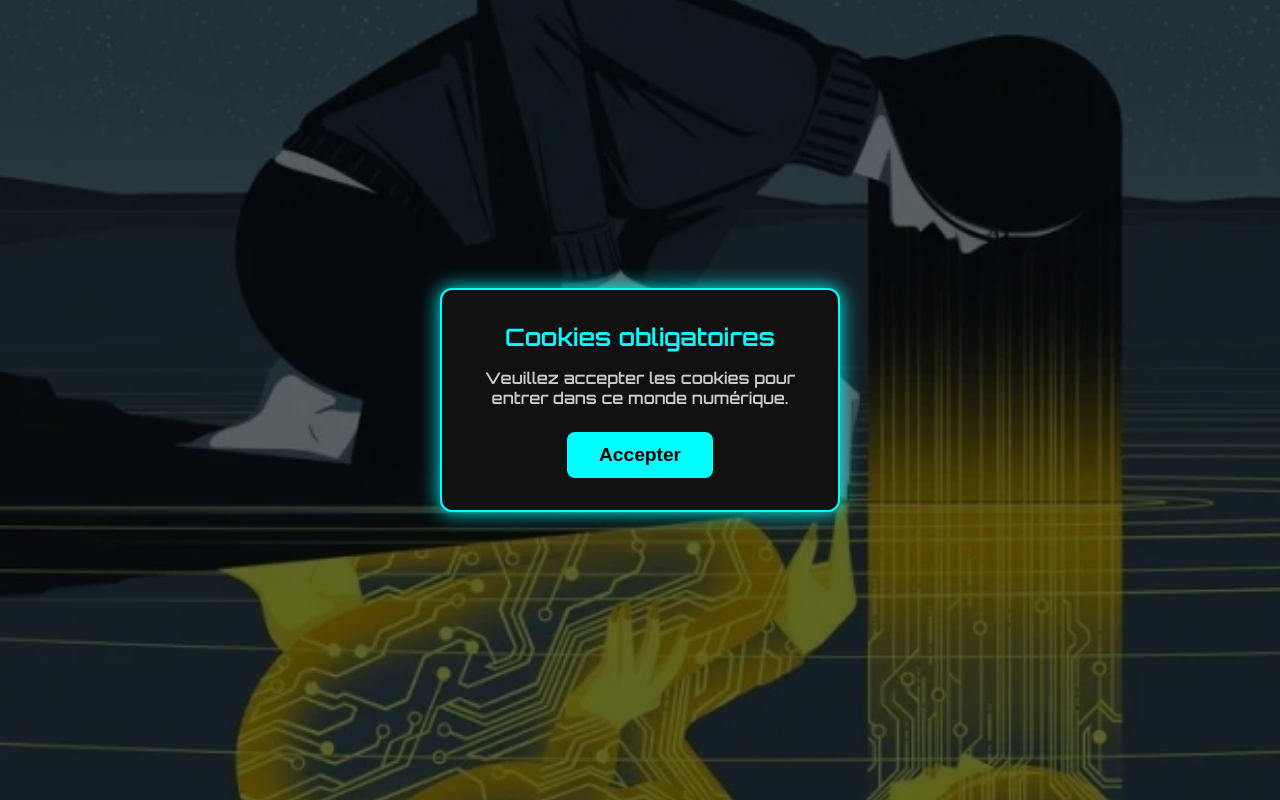
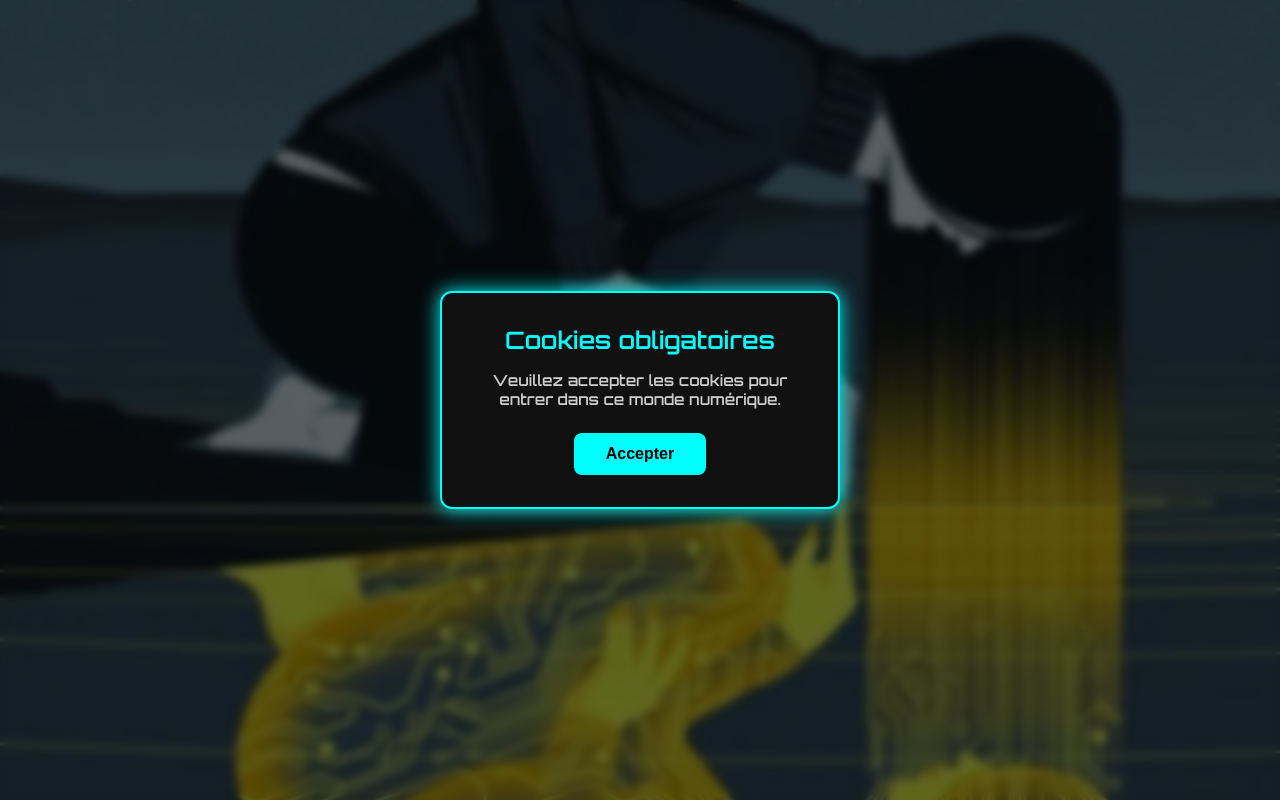
Before and after one commit to eliottzdg/lafindelindividu, a plain HTML site: page index.html in a window 1280 px wide. Drawn offline with Linux system fonts and the light colour scheme.

Commit message:
Add files via upload

```diff
--- a/index.html
+++ b/index.html
@@ -4,11 +4,7 @@
   <meta charset="UTF-8">
   <meta name="viewport" content="width=device-width, initial-scale=1.0">
   <title>La fin de l'individu</title>
-
-  <!-- Google Fonts -->
   <link href="https://fonts.googleapis.com/css2?family=Orbitron:wght@600&display=swap" rel="stylesheet">
-
-  <!-- CSS Inline Style -->
   <style>
     * {
       margin: 0;
@@ -16,41 +12,28 @@
       box-sizing: border-box;
     }
 
-    body {
+    html, body {
+      height: 100%;
       font-family: 'Orbitron', sans-serif;
-      height: 100%;
-      background-color: #000;
-      color: #0ff;
       overflow: hidden;
     }
 
-    html, body {
-      height: 100%;
+    body {
+      background: #000;
+      background-image: url('final.jpg');
+      background-size: cover;
+      background-position: center;
+      background-repeat: no-repeat;
     }
 
-    /* Fond d'écran */
-    .background {
-      position: fixed;
-      top: 0;
-      left: 0;
-      right: 0;
-      bottom: 0;
-      background: url('final.jpg') center/cover no-repeat;
-      z-index: -2;
+    .overlay {
+      position: absolute;
+      inset: 0;
+      background: rgba(0, 0, 0, 0.6);
+      backdrop-filter: blur(4px);
+      z-index: 1;
     }
 
-    /* Overlay sombre */
-    .overlay {
-      position: fixed;
-      top: 0;
-      left: 0;
-      right: 0;
-      bottom: 0;
-      background: rgba(0, 0, 0, 0.6);
-      z-index: -1;
-    }
-
-    /* Modal de Cookies */
     .cookie-modal {
       position: absolute;
       top: 50%;
@@ -58,13 +41,13 @@
       transform: translate(-50%, -50%);
       background: #111;
       padding: 2rem;
-      width: 80%;
+      width: 90%;
       max-width: 400px;
       text-align: center;
       border: 2px solid #0ff;
       box-shadow: 0 0 20px #0ff;
+      z-index: 2;
       border-radius: 12px;
-      z-index: 2;
     }
 
     .cookie-modal h2 {
@@ -74,20 +57,20 @@
 
     .cookie-modal p {
       color: #ccc;
-      font-size: 1rem;
-      margin-bottom: 1.5rem;
+      font-size: 0.95rem;
     }
 
     .cookie-modal button {
+      margin-top: 1.5rem;
+      padding: 0.75rem 2rem;
       background-color: #0ff;
       color: #000;
       font-weight: bold;
       border: none;
-      padding: 0.75rem 2rem;
-      font-size: 1.2rem;
+      border-radius: 8px;
       cursor: pointer;
-      border-radius: 8px;
-      transition: all 0.3s;
+      font-size: 1rem;
+      transition: 0.3s;
     }
 
     .cookie-modal button:hover {
@@ -95,7 +78,6 @@
       box-shadow: 0 0 12px #0ff;
     }
 
-    /* Contenu principal */
     .main-content {
       display: none;
       position: absolute;
@@ -103,24 +85,13 @@
       left: 50%;
       transform: translateX(-50%);
       text-align: center;
+      z-index: 2;
       color: #0ff;
-      z-index: 1;
       text-shadow: 0 0 8px #0ff;
-      animation: fadeIn 1s ease-out;
-    }
-
-    @keyframes fadeIn {
-      from {
-        opacity: 0;
-        transform: translateY(20px);
-      }
-      to {
-        opacity: 1;
-        transform: translateY(0);
-      }
     }
 
     .main-content .button {
+      margin-top: 1.5rem;
       padding: 1rem 2rem;
       font-size: 1.5rem;
       border: 2px solid #0ff;
@@ -139,38 +110,32 @@
 
     .main-content .ref {
       margin-top: 1rem;
-      font-size: 1rem;
+      font-size: 0.9rem;
       color: #ccf;
-      font-style: italic;
+      text-shadow: none;
     }
 
-    /* Réactivité mobile */
     @media (max-width: 600px) {
-      .cookie-modal {
-        width: 90%;
-      }
-
       .main-content .button {
         font-size: 1.2rem;
         padding: 0.8rem 1.5rem;
       }
+
+      .cookie-modal {
+        width: 90%;
+      }
     }
   </style>
 </head>
-
 <body>
-  <!-- Fond d'écran et overlay -->
-  <div class="background"></div>
   <div class="overlay"></div>
 
-  <!-- Modal de Cookies -->
   <div class="cookie-modal" id="cookieModal">
     <h2>Cookies obligatoires</h2>
     <p>Veuillez accepter les cookies pour entrer dans ce monde numérique.</p>
     <button onclick="acceptCookies()">Accepter</button>
   </div>
 
-  <!-- Contenu principal -->
   <div class="main-content" id="mainContent">
     <button class="button">La fin de l’individu</button>
     <div class="ref">
@@ -179,17 +144,10 @@
     </div>
   </div>
 
-  <!-- Script JavaScript -->
   <script>
-    // Fonction pour accepter les cookies et afficher le contenu principal
     function acceptCookies() {
-      // Cacher la modal de cookies
       document.getElementById('cookieModal').style.display = 'none';
-
-      // Afficher le contenu principal avec une animation de fade
       document.getElementById('mainContent').style.display = 'block';
-
-      // Désactiver le scroll jusqu'à ce que le contenu soit chargé
       document.body.style.overflow = 'auto';
     }
   </script>
```
